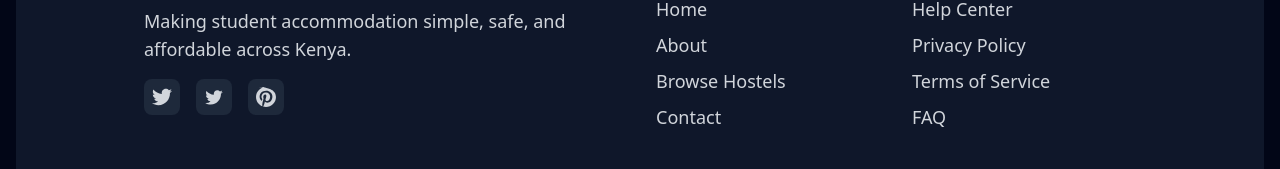
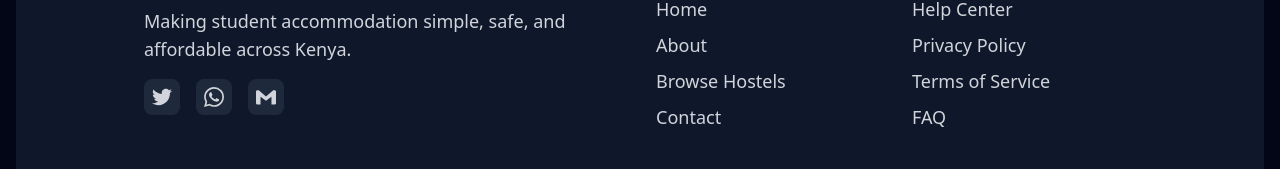
Before and after one commit to Njoro24/Makeja, a React (Vite) app: page / in a window 1280 px wide. Shown: the part 4566-4735 px from the top of the page. Built offline with nearby package versions, Linux system fonts and the light colour scheme.

Commit message:
fixed landingpage

```diff
--- a/src/pages/MainLandingPage.jsx
+++ b/src/pages/MainLandingPage.jsx
@@ -693,16 +693,42 @@
                     <path d="M24 4.557c-.883.392-1.832.656-2.828.775 1.017-.609 1.798-1.574 2.165-2.724-.951.564-2.005.974-3.127 1.195-.897-.957-2.178-1.555-3.594-1.555-3.179 0-5.515 2.966-4.797 6.045-4.091-.205-7.719-2.165-10.148-5.144-1.29 2.213-.669 5.108 1.523 6.574-.806-.026-1.566-.247-2.229-.616-.054 2.281 1.581 4.415 3.949 4.89-.693.188-1.452.232-2.224.084.626 1.956 2.444 3.379 4.6 3.419-2.07 1.623-4.678 2.348-7.29 2.04 2.179 1.397 4.768 2.212 7.548 2.212 9.142 0 14.307-7.721 13.995-14.646.962-.695 1.797-1.562 2.457-2.549z"/>
                   </svg>
                 </button>
-                <button className="bg-slate-800 hover:bg-slate-700 p-2 rounded-lg transition-colors duration-300">
+                <button
+                  onClick={() => {
+                    const text = encodeURIComponent(`Check out this amazing hostel on Makeja! 🏠\n\n${window.location.href}\n\nPerfect for your next trip! 🎒`);
+
+                    // Check if mobile device
+                    const isMobile = /Android|webOS|iPhone|iPad|iPod|BlackBerry|IEMobile|Opera Mini/i.test(navigator.userAgent);
+
+                    if (isMobile) {
+                      // Mobile: Open WhatsApp app
+                      window.open(`whatsapp://send?text=${text}`);
+                    } else {
+                      // Desktop: Open WhatsApp Web
+                      window.open(`https://web.whatsapp.com/send?text=${text}`);
+                    }
+                  }}
+                  className="bg-slate-800 hover:bg-slate-700 p-2 rounded-lg transition-colors duration-300"
+                  aria-label="Share on WhatsApp"
+                >
                   <svg className="w-5 h-5 text-gray-300" fill="currentColor" viewBox="0 0 24 24">
-                    <path d="M22.46 6c-.77.35-1.6.58-2.46.69.88-.53 1.56-1.37 1.88-2.38-.83.5-1.75.85-2.72 1.05C18.37 4.5 17.26 4 16 4c-2.35 0-4.27 1.92-4.27 4.29 0 .34.04.67.11.98C8.28 9.09 5.11 7.38 3 4.79c-.37.63-.58 1.37-.58 2.15 0 1.49.75 2.81 1.91 3.56-.71 0-1.37-.2-1.95-.5v.03c0 2.08 1.48 3.82 3.44 4.21a4.22 4.22 0 0 1-1.93.07 4.28 4.28 0 0 0 4 2.98 8.521 8.521 0 0 1-5.33 1.84c-.34 0-.68-.02-1.02-.06C3.44 20.29 5.7 21 8.12 21 16 21 20.33 14.46 20.33 8.79c0-.19 0-.37-.01-.56.84-.6 1.56-1.36 2.14-2.23z"/>
+                    <path d="M17.472 14.382c-.297-.149-1.758-.867-2.03-.967-.273-.099-.471-.148-.67.15-.197.297-.767.966-.94 1.164-.173.199-.347.223-.644.075-.297-.15-1.255-.463-2.39-1.475-.883-.788-1.48-1.761-1.653-2.059-.173-.297-.018-.458.13-.606.134-.133.298-.347.446-.52.149-.174.198-.298.298-.497.099-.198.05-.371-.025-.52-.075-.149-.669-1.612-.916-2.207-.242-.579-.487-.5-.669-.51-.173-.008-.371-.01-.57-.01-.198 0-.52.074-.792.372-.272.297-1.04 1.016-1.04 2.479 0 1.462 1.065 2.875 1.213 3.074.149.198 2.096 3.2 5.077 4.487.709.306 1.262.489 1.694.625.712.227 1.36.195 1.871.118.571-.085 1.758-.719 2.006-1.413.248-.694.248-1.289.173-1.413-.074-.124-.272-.198-.57-.347m-5.421 7.403h-.004a9.87 9.87 0 01-5.031-1.378l-.361-.214-3.741.982.998-3.648-.235-.374a9.86 9.86 0 01-1.51-5.26c.001-5.45 4.436-9.884 9.888-9.884 2.64 0 5.122 1.03 6.988 2.898a9.825 9.825 0 012.893 6.994c-.003 5.45-4.437 9.884-9.885 9.884m8.413-18.297A11.815 11.815 0 0012.05 0C5.495 0 .16 5.335.157 11.892c0 2.096.547 4.142 1.588 5.945L.057 24l6.305-1.654a11.882 11.882 0 005.683 1.448h.005c6.554 0 11.89-5.335 11.893-11.893A11.821 11.821 0 0020.885 3.488"/>
                   </svg>
                 </button>
-                <button className="bg-slate-800 hover:bg-slate-700 p-2 rounded-lg transition-colors duration-300">
-                  <svg className="w-5 h-5 text-gray-300" fill="currentColor" viewBox="0 0 24 24">
-                    <path d="M12.017 0C5.396 0 .029 5.367.029 11.987c0 5.079 3.158 9.417 7.618 11.174-.105-.949-.199-2.403.041-3.439.219-.937 1.406-5.957 1.406-5.957s-.359-.72-.359-1.781c0-1.663.967-2.911 2.168-2.911 1.024 0 1.518.769 1.518 1.688 0 1.029-.653 2.567-.992 3.992-.285 1.193.6 2.165 1.775 2.165 2.128 0 3.768-2.245 3.768-5.487 0-2.861-2.063-4.869-5.008-4.869-3.41 0-5.409 2.562-5.409 5.199 0 1.033.394 2.143.889 2.741.093.112.107.210.079.323-.09.375-.293 1.199-.334 1.363-.053.225-.172.271-.402.165-1.495-.69-2.433-2.878-2.433-4.646 0-3.776 2.748-7.252 7.92-7.252 4.158 0 7.392 2.967 7.392 6.923 0 4.135-2.607 7.462-6.233 7.462-1.214 0-2.357-.629-2.758-1.378l-.749 2.848c-.269 1.045-1.004 2.352-1.498 3.146 1.123.345 2.306.535 3.55.535 6.624 0 11.99-5.367 11.99-11.987C24.007 5.367 18.641.001.017.001z"/>
-                  </svg>
-                </button>
+
+                <button
+                  onClick={() => {
+                    const subject = encodeURIComponent('Check out this amazing hostel!');
+                    const body = encodeURIComponent(`I found this great hostel on Makeja:\n\n${window.location.href}\n\nThought you might be interested!`);
+                    window.open(`mailto:?subject=${subject}&body=${body}`);
+                    }}
+                    className="bg-slate-800 hover:bg-slate-700 p-2 rounded-lg transition-colors duration-300"
+                    aria-label="Share via Gmail"
+                  >
+                    <svg className="w-5 h-5 text-gray-300" fill="currentColor" viewBox="0 0 24 24">
+                      <path d="M24 5.457v13.909c0 .904-.732 1.636-1.636 1.636h-3.819V11.73L12 16.64l-6.545-4.91v9.273H1.636A1.636 1.636 0 0 1 0 19.366V5.457c0-.904.732-1.636 1.636-1.636h1.667L12 11.456l8.697-7.635h1.667c.904 0 1.636.732 1.636 1.636z"/>
+                    </svg>
+                  </button>
               </div>
             </div>
 
```
